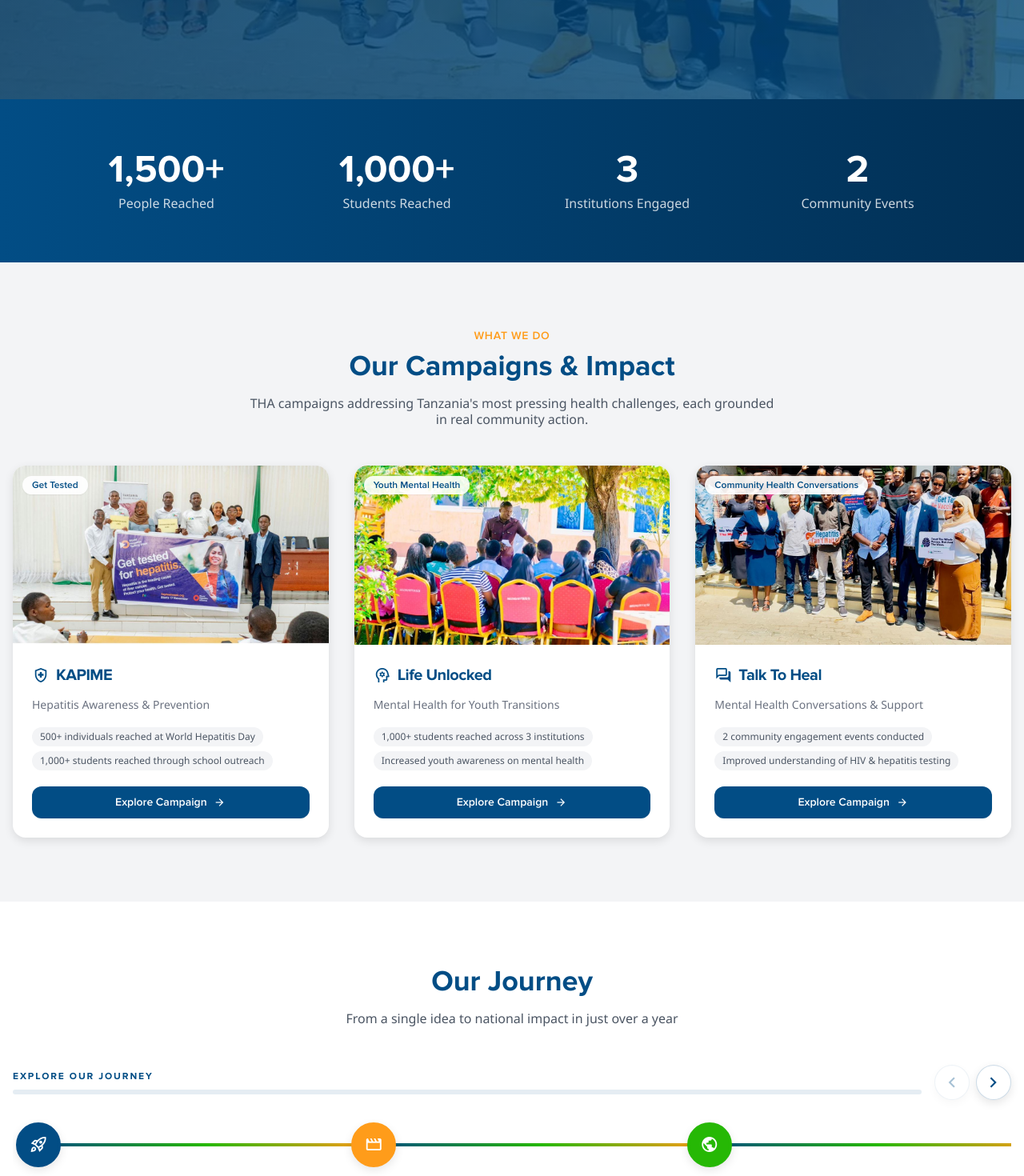
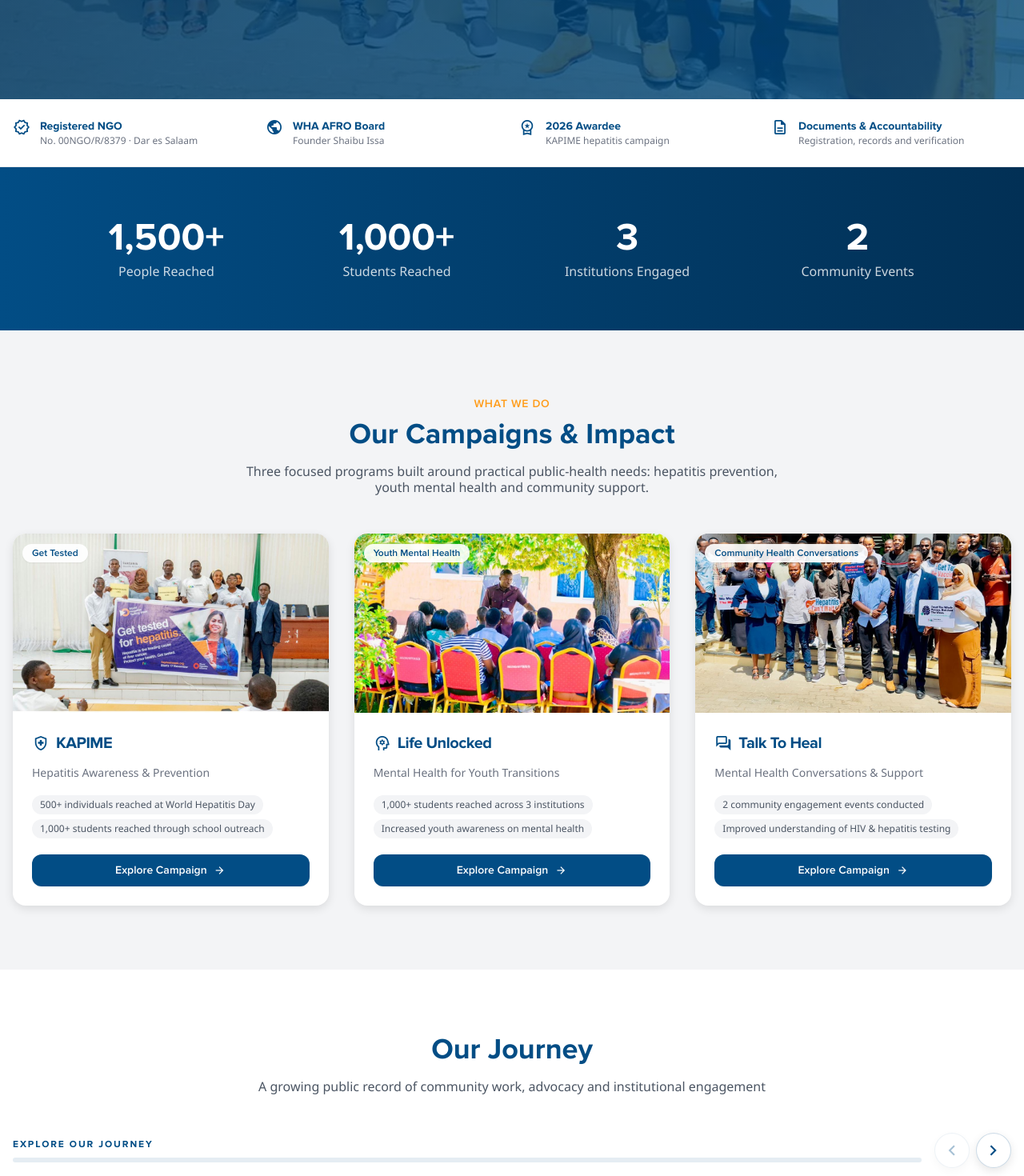
Before and after one commit to zayqu/tha-website, a React (Vite) app: page / in a window 1280 px wide. Shown: the part 740-2210 px from the top of the page at 80% size. Built offline with nearby package versions, Linux system fonts and the light colour scheme; no server answers; a web font is replaced by a local one.

Commit message:
copy: make THA home page evidence-led and donor-ready

```diff
--- a/src/pages/Home.jsx
+++ b/src/pages/Home.jsx
@@ -249,6 +249,42 @@ export const Home = () => {
         </div>
       </section>
 
+      {/* TRUST & ACCOUNTABILITY */}
+      <section className="border-b border-gray-200 bg-white">
+        <div className="max-w-7xl mx-auto px-4 py-6">
+          <div className="grid gap-4 sm:grid-cols-2 lg:grid-cols-4">
+            <div className="flex items-start gap-3">
+              <Icon name="verified" size={22} category="primary" />
+              <div>
+                <p className="text-sm font-bold text-primary">Registered NGO</p>
+                <p className="text-xs text-gray-500">No. 00NGO/R/8379 · Dar es Salaam</p>
+              </div>
+            </div>
+            <a href="https://www.worldhepatitisalliance.org/our-team-2025/" target="_blank" rel="noopener noreferrer" className="flex items-start gap-3 hover:opacity-80 transition">
+              <Icon name="public" size={22} category="primary" />
+              <div>
+                <p className="text-sm font-bold text-primary">WHA AFRO Board</p>
+                <p className="text-xs text-gray-500">Founder Shaibu Issa</p>
+              </div>
+            </a>
+            <a href="https://abachepb.org/funding/current-awardees-2026/" target="_blank" rel="noopener noreferrer" className="flex items-start gap-3 hover:opacity-80 transition">
+              <Icon name="workspace_premium" size={22} category="primary" />
+              <div>
+                <p className="text-sm font-bold text-primary">2026 Awardee</p>
+                <p className="text-xs text-gray-500">KAPIME hepatitis campaign</p>
+              </div>
+            </a>
+            <Link to="/documents" className="flex items-start gap-3 hover:opacity-80 transition">
+              <Icon name="description" size={22} category="primary" />
+              <div>
+                <p className="text-sm font-bold text-primary">Documents & Accountability</p>
+                <p className="text-xs text-gray-500">Registration, records and verification</p>
+              </div>
+            </Link>
+          </div>
+        </div>
+      </section>
+
       {/* IMPACT STATS */}
       <section className="py-16 bg-gradient-to-r from-primary to-primary-dark">
         <div className="max-w-6xl mx-auto px-4">
@@ -280,7 +316,7 @@ export const Home = () => {
             <span className="text-accent font-semibold text-sm uppercase tracking-wider">What We Do</span>
             <h2 className="text-3xl md:text-4xl font-bold text-primary mt-2 mb-4">Our Campaigns & Impact</h2>
             <p className="text-gray-600 max-w-2xl mx-auto">
-              THA campaigns addressing Tanzania's most pressing health challenges, each grounded in real community action.
+              Three focused programs built around practical public-health needs: hepatitis prevention, youth mental health and community support.
             </p>
           </div>
 
@@ -297,30 +333,39 @@ export const Home = () => {
         <div className="max-w-7xl mx-auto px-4">
           <div className="text-center mb-12">
             <h2 className="text-3xl md:text-4xl font-bold text-primary mb-4">Our Journey</h2>
-            <p className="text-gray-600">From a single idea to national impact in just over a year</p>
+            <p className="text-gray-600">A growing public record of community work, advocacy and institutional engagement</p>
           </div>
           <JourneyTimeline milestones={journey} />
         </div>
       </section>
 
-      {/* GOVERNMENT PARTNERSHIP */}
-      <section className="py-20 bg-gradient-to-br from-primary-dark to-primary text-white">
-        <div className="max-w-5xl mx-auto px-4 text-center">
-          <Icon name="local_hospital" size={64} color="white" className="mx-auto mb-6" />
-          <h2 className="text-3xl md:text-4xl font-bold mb-4">
-            {impactData.governmentPartnership.headline}
-          </h2>
-          <p className="text-white/80 text-lg mb-8 max-w-3xl mx-auto">
-            {impactData.governmentPartnership.description}
-          </p>
-          <blockquote className="border-l-4 border-accent pl-6 max-w-2xl mx-auto text-left">
-            <p className="text-lg italic text-white/90">
-              "{impactData.governmentPartnership.permanentSecretaryQuote}"
+      {/* INSTITUTIONAL ENGAGEMENT */}
+      <section className="py-20 bg-primary-dark text-white">
+        <div className="max-w-6xl mx-auto px-4">
+          <div className="max-w-3xl mb-10">
+            <span className="text-white/60 text-sm uppercase tracking-wider font-semibold">Institutional Engagement</span>
+            <h2 className="text-3xl md:text-4xl font-bold mt-2 mb-4">Turning advocacy into conversations that can move policy</h2>
+            <p className="text-white/80 text-lg">
+              THA’s public record includes engagement with national institutions and health partners on hepatitis prevention, birth-dose vaccination and community health.
             </p>
-            <cite className="text-sm text-white/60 mt-2 block">
-              — {impactData.governmentPartnership.permanentSecretaryTitle}
-            </cite>
-          </blockquote>
+          </div>
+          <div className="grid md:grid-cols-3 gap-5">
+            <Link to="/news/tha-engages-parliamentary-committee-on-hepatitis-b-birth-dose-vaccination" className="rounded-2xl bg-white/10 p-6 hover:bg-white/15 transition">
+              <p className="text-xs uppercase tracking-wider text-white/60 mb-2">6 May 2026</p>
+              <h3 className="text-lg font-bold mb-2">Parliamentary Committee Engagement</h3>
+              <p className="text-sm text-white/75">Discussion on hepatitis B birth-dose vaccination and newborn protection.</p>
+            </Link>
+            <Link to="/news/tha-unicef-strategic-meeting-on-hepatitis-b-birth-dose-vaccination" className="rounded-2xl bg-white/10 p-6 hover:bg-white/15 transition">
+              <p className="text-xs uppercase tracking-wider text-white/60 mb-2">18 February 2026</p>
+              <h3 className="text-lg font-bold mb-2">THA–UNICEF Strategic Meeting</h3>
+              <p className="text-sm text-white/75">Focused on the systems needed to introduce timely hepatitis B birth-dose vaccination.</p>
+            </Link>
+            <Link to="/documents" className="rounded-2xl bg-white/10 p-6 hover:bg-white/15 transition">
+              <p className="text-xs uppercase tracking-wider text-white/60 mb-2">Public Record</p>
+              <h3 className="text-lg font-bold mb-2">Evidence & Verification</h3>
+              <p className="text-sm text-white/75">Review registration information, dated records and independent references.</p>
+            </Link>
+          </div>
         </div>
       </section>
 
@@ -394,7 +439,7 @@ export const Home = () => {
         <div className="max-w-4xl mx-auto px-4 text-center">
           <h2 className="text-3xl md:text-4xl font-bold mb-6">Get Involved</h2>
           <p className="text-white/90 text-lg mb-8">
-            Join our mission to strengthen Tanzania's health systems. Every action counts.
+            If you want to fund, partner, volunteer or bring a health concern to us, start with a conversation.
           </p>
           <div className="flex justify-center gap-4 flex-wrap">
             <Link to="/make-a-difference" className="px-8 py-3 bg-white text-secondary font-bold rounded-lg hover:bg-cool-gray transition">
```
